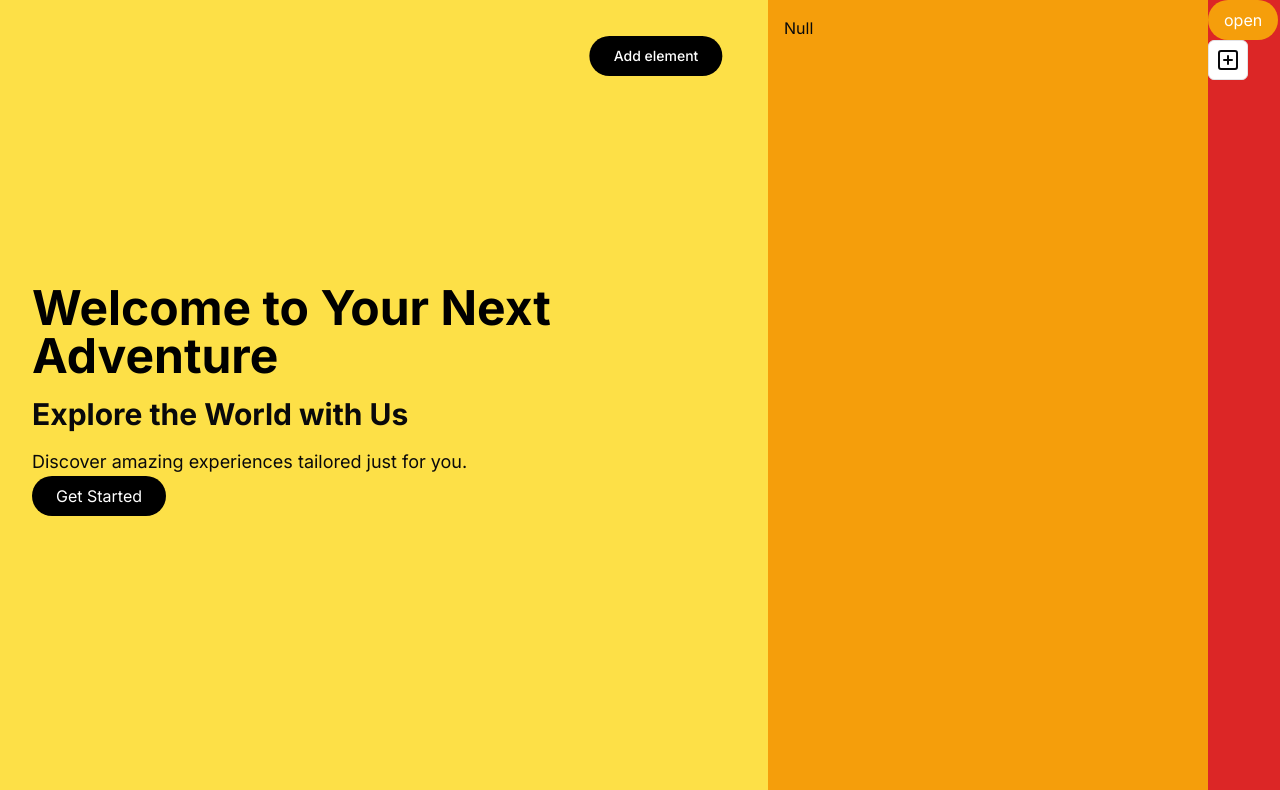
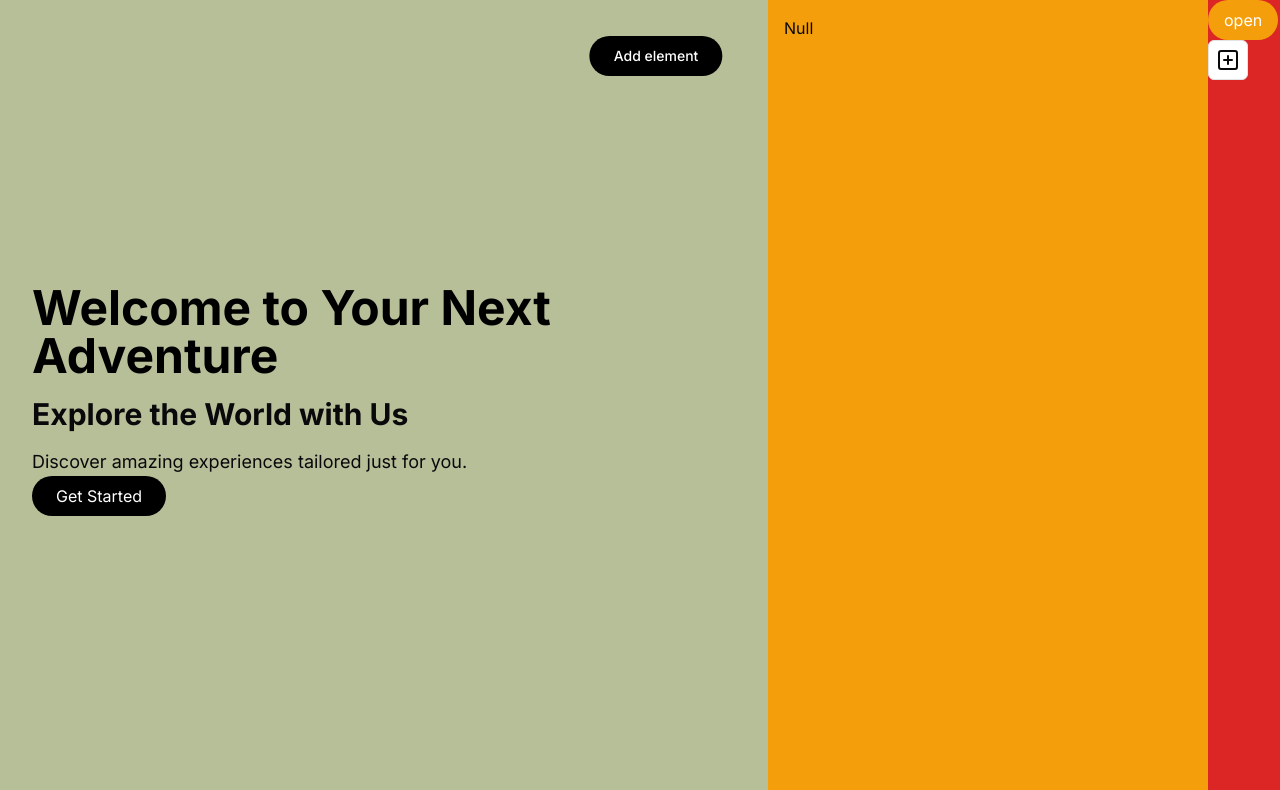
Before and after one commit to grayowldev/landing-bay, a Next.js app: page / in a window 1280 px wide. Shown: the top 790 px of the page. Built offline with nearby package versions, Linux system fonts and the light colour scheme; no server answers.

Commit message:
Update hero section background

```diff
--- a/src/app/components/ElementEditor.js
+++ b/src/app/components/ElementEditor.js
@@ -1,7 +1,7 @@
 import {Input} from "@/components/ui/input";
 import {Select, SelectContent, SelectGroup, SelectItem, SelectTrigger, SelectValue} from "@/components/ui/select";
 
-export const ElementEditor = ({data, content, activeElement, toggleActive, findElement, elementType, updateContent, updateElement}) => {
+export const ElementEditor = ({data, content, activeElement, toggleActive, findElement, elementType, updateContent, updateLayout}) => {
     console.log("@@ ElementEditor, activeElement", activeElement)
     console.log("@@ ElementEditor, elementType",elementType)
     let currentElement = null;
@@ -10,6 +10,8 @@ export const ElementEditor = ({data, content, activeElement, toggleActive, findE
         switch (activeElement?.layout?.element.type) {
             case 'text':
                 return textEditor()
+            case 'hero':
+                return sectionEditor()
             default:
                 return <div>Null</div>
         }
@@ -25,6 +27,37 @@ export const ElementEditor = ({data, content, activeElement, toggleActive, findE
         updateContent(activeElement.id, activeElement.content.sectionId , newContent)
     }
 
+    const handleLayoutChange = (event, field) => {
+
+        console.log("@@ handleLayoutChange", event.target.value)
+        console.log("@@ handleLayoutChange", field)
+        let styles = {...activeElement?.layout?.element?.styles} || {}
+        const newLayout = {...activeElement?.layout}
+        if (field === "background") {
+            styles.background = event.target.value
+        }
+        console.log(styles)
+        newLayout.element.styles = styles
+        console.log("@@ newLayout", newLayout)
+        updateLayout(activeElement.id, activeElement.layout.sectionId , newLayout)
+    }
+
+    const sectionEditor = () => {
+        return (
+            <div>
+                <div>
+                    <h4>Background Color</h4>
+                    <Input
+                        type={`text`}
+                        // placeholder={`${activeElement?.content.element.backgroundColor}`}
+                        // value={`${activeElement?.content.element.backgroundColor}`}
+                        placeholder="Background Color"
+                        onChange={(event) => handleLayoutChange(event, "background")}
+                    />
+                </div>
+            </div>
+        )
+    }
 
     const textEditor = () => {
         return (
--- a/src/app/components/render.js
+++ b/src/app/components/render.js
@@ -266,13 +266,15 @@ export const Render = ({data, content, activeElement, toggleActive, findElement,
 
     // Sections:
     const renderHero = (section) => {
+        console.log("renderHero: ", data)
         return (
             <Hero
                 data={data.elements}
                 content={content}
                 activeElement={activeElement}
                 toggleActive={toggleActive}
-                findElement={findElement}></Hero>
+                findElement={findElement}
+                styles={data.styles}></Hero>
         )
     }
 
--- a/src/app/components/rendering/RenderText.jsx
+++ b/src/app/components/rendering/RenderText.jsx
@@ -17,7 +17,8 @@ export const RenderText = ({data, content, activeElement, toggleActive}) => {
     return (
         <Element
             isActive={activeElement === data.id}
-            onClick={() => {
+            onClick={(e) => {
+                e.stopPropagation()
                 toggleActive(data.id)
                 console.log("Text clicked")
             }}
--- a/src/app/section/Hero.js
+++ b/src/app/section/Hero.js
@@ -9,16 +9,20 @@ import Hero8 from "@/app/templates/hero8";
 import Hero9 from "@/app/templates/hero9";
 import Hero10 from "@/app/templates/Hero1";
 
-export const Hero = ({data, content, activeElement, toggleActive, findElement}) => {
+export const Hero = ({data, content, styles, activeElement, toggleActive, findElement}) => {
     console.log("Hero Content: ",content)
+    console.log("Hero Data: ",data)
+    console.log("Hero Styles: ",styles)
+
     return (
-      <div>
+      <div onClick={() => toggleActive(content.id)}>
         <Hero6
             data={data}
             content={content}
             activeElement={activeElement}
             toggleActive={toggleActive}
-            findElement={findElement}></Hero6>
+            findElement={findElement}
+            styles={styles}></Hero6>
       </div>
 
 
--- a/src/app/templates/hero6.js
+++ b/src/app/templates/hero6.js
@@ -1,12 +1,11 @@
 import {Render} from "@/app/components/render";
 
-export default function Hero6({data, content, activeElement, findElement, toggleActive}) {
-    // console.log("Hero6: ",data)
-    // console.log("Hero6: ",content)
-
+export default function Hero6({data, content, styles, activeElement, findElement, toggleActive}) {
+    console.log("Hero6: ",data)
+    console.log("Hero6 styles: ",styles)
 
     return (
-        <div className="flex items-center h-screen bg-yellow-300 p-8">
+        <div className="flex items-center h-screen bg-yellow-300 p-8" style={styles} >
             <div>
                 {data.map((item, index) => {
                     return (
--- a/src/app/templates/template1.js
+++ b/src/app/templates/template1.js
@@ -43,7 +43,10 @@ export const template1 = {
           padding: "10px 30px",
           borderRadius: "5px"
         },
-      ]
+      ],
+      styles: {
+        "background": "#B7BF99",
+      }
     },
     {id: 3, type: 'benefits', elements: [
       {
--- a/src/app/views/studio.js
+++ b/src/app/views/studio.js
@@ -168,6 +168,7 @@ export const Studio = ({genData, setView}) => {
     }
 
     const updateLayout = (id, sectionId, newElement) => {
+        console.log("in update layout", id, sectionId, newElement)
         findAndUpdateElementById(id, sectionId, newElement, "layout")
     }
     const updateContent = (id, sectionId, newElement) => {
@@ -213,6 +214,7 @@ export const Studio = ({genData, setView}) => {
     }
 
     const toggleActive = (id) => {
+        console.log("Toggling active", id)
         let newActiveElement = {
             id: id,
             layout: null,
@@ -246,9 +248,7 @@ export const Studio = ({genData, setView}) => {
     }
 
 
-
-
-
+    console.log("layouts", layouts)
     console.log(contents)
     return (
         <div className="flex">
```
